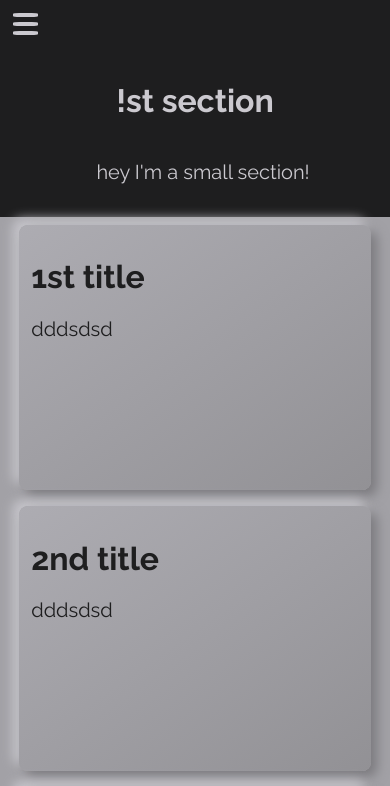
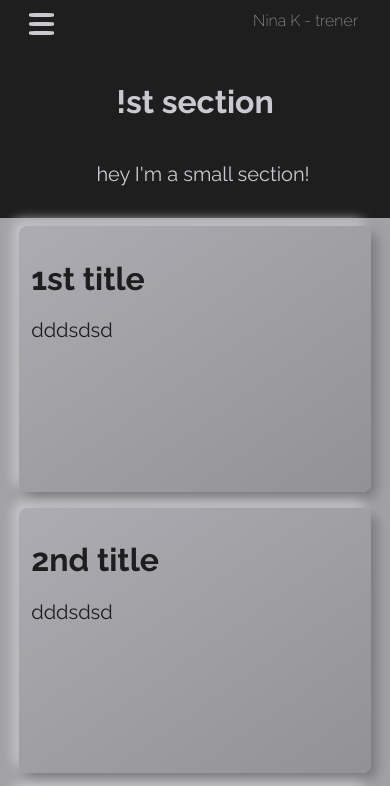
Before and after one commit to MaciejFigat/PTHome, a React (Create React App) app in the folder frontend/: page / in a window 390 px wide. Shown: the top 786 px of the page. Built offline with nearby package versions, Linux system fonts and the light colour scheme.

Commit message:
changes in menu structure and styling, added titles rendered only in mobile etc.

```diff
--- a/frontend/src/components/menu/Nav.tsx
+++ b/frontend/src/components/menu/Nav.tsx
@@ -4,7 +4,9 @@ import {
   TransitionWrapperMain,
   TransitionWrapper,
   NavContainer,
+  MobileViewContainer,
 } from '../../styles/nav'
+import { HeaderTitleMobile } from '../../styles/frontPageHeader'
 import NavListDesktop from './NavListDesktop'
 import NavListMobile from './NavListMobile'
 import useScrollListener from '../../hooks/useScrollListener'
@@ -36,10 +38,12 @@ const Nav: React.FC<NavProps> = () => {
           scrollDirection === 'up' || null || undefined ? 'active' : 'hidden'
         }
       >
-        <div onClick={handleClickMenu}>
-          <Burger menuOpen={menuOpen} />
-        </div>
-
+        <MobileViewContainer>
+          <div onClick={handleClickMenu}>
+            <Burger menuOpen={menuOpen} />{' '}
+          </div>{' '}
+          <HeaderTitleMobile>Nina K - trener</HeaderTitleMobile>
+        </MobileViewContainer>
         <NavContainer
           className={
             scrollDirection === 'up' || null || undefined
--- a/frontend/src/components/menu/NavListMobile.tsx
+++ b/frontend/src/components/menu/NavListMobile.tsx
@@ -10,6 +10,10 @@ const NavListMobile: React.FC<NavListMobileProps> = () => {
       <ListItem>
         {' '}
         <b>Trener personalny</b>
+      </ListItem>
+      <ListItem>
+        {' '}
+        <ContactIcons />
       </ListItem>
       <ListItem>
         {' '}
@@ -55,10 +59,6 @@ const NavListMobile: React.FC<NavListMobileProps> = () => {
           Blog
         </NavHashLink>
       </ListItem>
-      <ListItem>
-        {' '}
-        <ContactIcons />
-      </ListItem>
     </NavListSmall>
   )
 }
--- a/frontend/src/styles/burger.js
+++ b/frontend/src/styles/burger.js
@@ -1,6 +1,8 @@
 import styled from 'styled-components'
 
-export const BurgerWrapper = styled.div``
+export const BurgerWrapper = styled.div`
+  max-width: fit-content;
+`
 export const BurgerContainer = styled.div`
   display: none;
   @media (max-width: 1020px) {
--- a/frontend/src/styles/frontPageHeader.js
+++ b/frontend/src/styles/frontPageHeader.js
@@ -18,7 +18,18 @@ export const HeaderTitle = styled.h1`
   font-size: 1.75rem;
   font-weight: 200;
 
-  @media (max-width: 740px) {
+  @media (max-width: 1020px) {
+    font-size: 1rem;
+  }
+`
+export const HeaderTitleMobile = styled.h1`
+  color: var(--background4-main);
+  font-size: 1.75rem;
+  font-weight: 200;
+  display: none;
+  max-width: fit-content;
+  @media (max-width: 1020px) {
+    display: block;
     font-size: 1rem;
   }
 `
--- a/frontend/src/styles/nav.js
+++ b/frontend/src/styles/nav.js
@@ -15,15 +15,16 @@ export const TransitionWrapper = styled.div`
   position: sticky;
   top: 0;
   min-width: 100vw;
-  max-height: 3rem;
+  max-height: 3.1rem;
+
   background: var(--background1-main);
-  .active {
+  /* .active {
     transition: all 200ms ease-in;
   }
   .hidden {
     transition: all 300ms ease-in;
     transform: translateY(-100%);
-  }
+  } */
 
   @media (max-width: 1020px) {
     .active {
@@ -45,14 +46,13 @@ export const NavContainer = styled.nav`
   background: var(--background1-main);
   box-shadow: inset 20px 20px 40px #171718, inset -20px -20px 40px #252526;
   z-index: 22;
+
   @media (max-width: 1020px) {
-    /* justify-content: start; */
     justify-content: center;
     padding-left: 1rem;
     padding-right: 1rem;
     max-width: fit-content;
     transform: translateX(-100%);
-    /* min-width: 20vw; */
     min-width: 300px;
     transition: all 200ms ease-in;
     &.true {
@@ -68,7 +68,6 @@ export const NavList = styled.ul`
   justify-content: center;
   padding: 0;
   @media (max-width: 1020px) {
-    /* flex-direction: column; */
     display: none;
   }
 `
@@ -99,3 +98,10 @@ export const ListItem = styled.li`
     margin: 0;
   }
 `
+
+export const MobileViewContainer = styled.div`
+  display: flex;
+  flex-direction: row;
+  justify-content: space-between;
+  margin: 0 2rem 0 1rem;
+`
```
Also changed, not shown: 1 other file (tests, documents, lock files or other folders).
